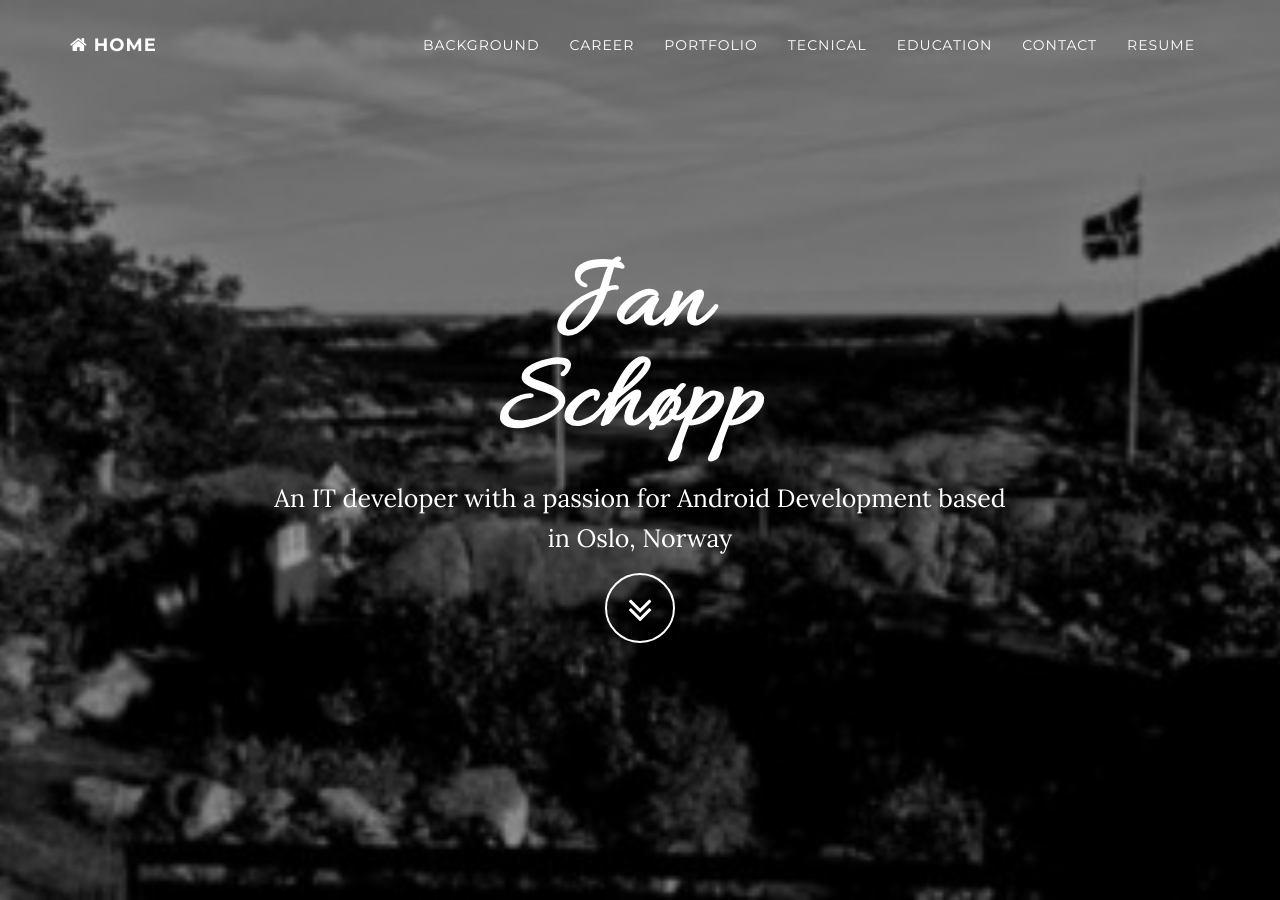
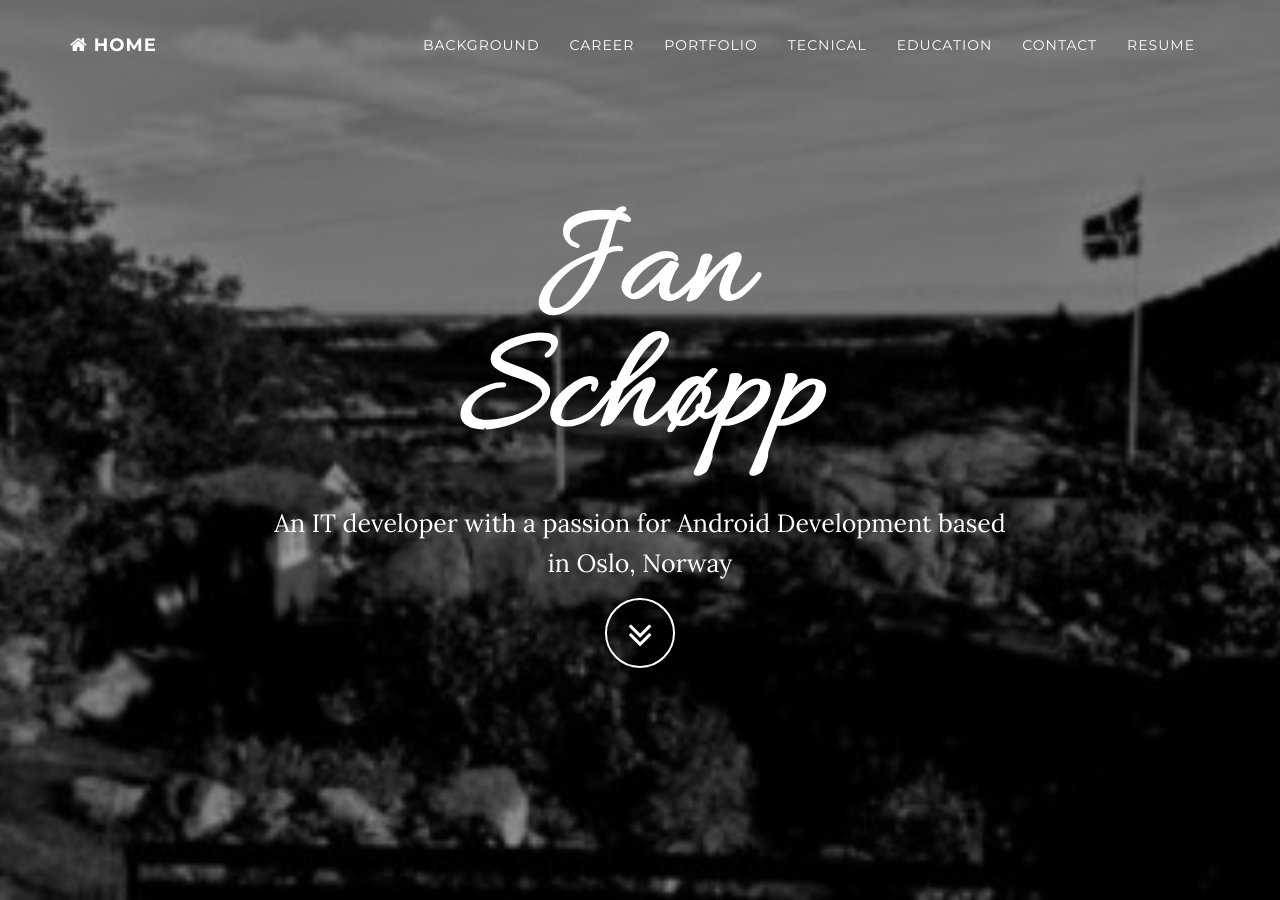
Before and after one commit to jangerhard/jangerhard.github.io, a Jekyll site: the page built from index.html, in a window 1280 px wide and 900 px high. Built offline with Jekyll 4.4.1, drawn with Linux system fonts in a browser that asks for light colours.

Commit message:
Fix size of title

```diff
--- a/_includes/header.html
+++ b/_includes/header.html
@@ -5,15 +5,21 @@
             <div class="row">
                 <div class="col-md-8 col-md-offset-2">
                     <div class="animatedName">
-                        <svg height="250" version="1.1" xmlns="http://www.w3.org/2000/svg">
-                            <text class="svgTitle" fill="#fff" style="font-family: 'Allura', sarif" font-size="108"
-                                  stroke="#fff" stroke-linecap="butt" stroke-linejoin="miter" stroke-width="3" x="65"
+                        <svg height="300" version="1.1" width="400"
+                             xmlns="http://www.w3.org/2000/svg">
+                            <text class="svgTitle" fill="#fff" style="font-family: 'Allura', sarif"
+                                  font-size="150"
+                                  stroke="#fff" stroke-linecap="butt"
+                                  stroke-linejoin="miter" stroke-width="3"
+                                  x="95"
                                   y="100">
                                 {{ site.firstName }}
                             </text>
-                            <text class="svgTitle" fill="#fff" style="font-family: 'Allura', sarif" font-size="108"
-                                  stroke="#fff" stroke-linecap="butt" stroke-linejoin="miter" stroke-width="3" x="10"
-                                  y="200">
+                            <text class="svgTitle" fill="#fff" style="font-family: 'Allura', sarif"
+                                  font-size="150"
+                                  stroke="#fff" stroke-linecap="butt"
+                                  stroke-linejoin="miter" stroke-width="3" x="20"
+                                  y="225">
                                 {{ site.lastName }}
                             </text>
                         </svg>
```
